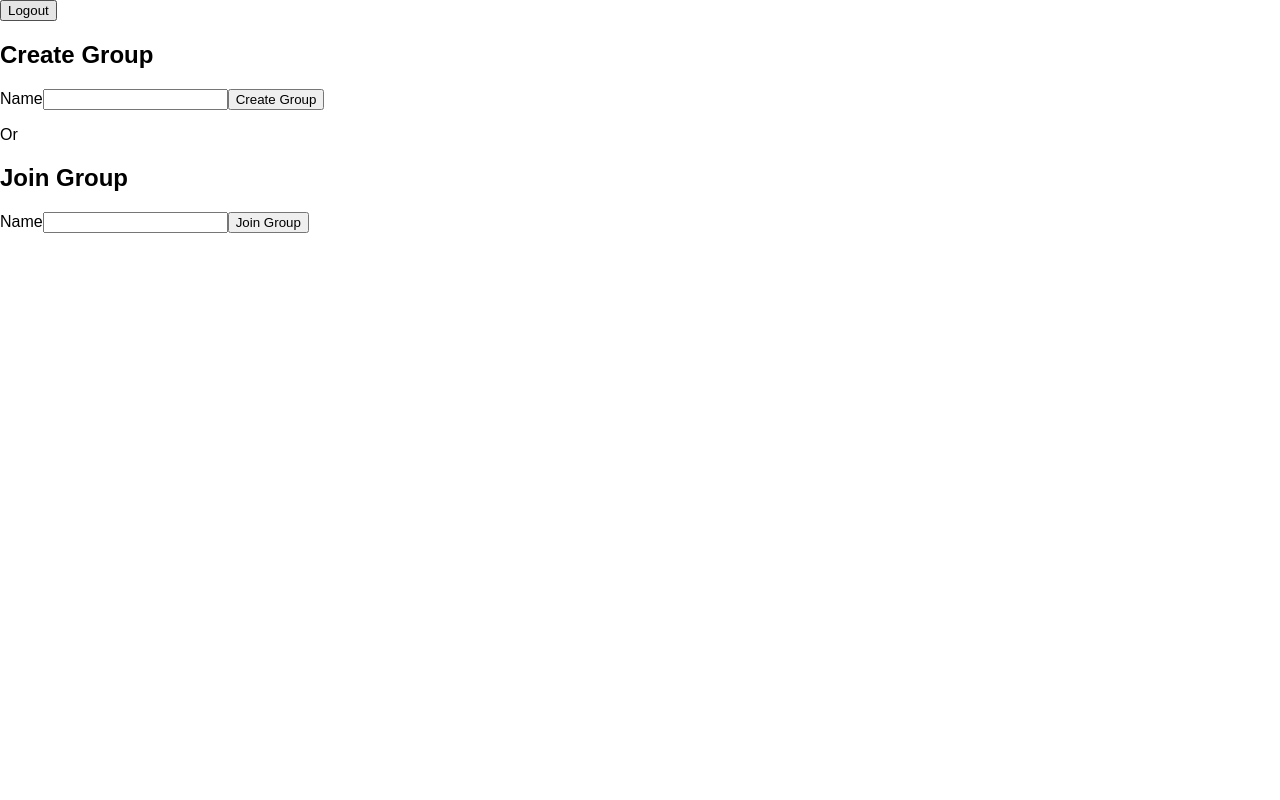
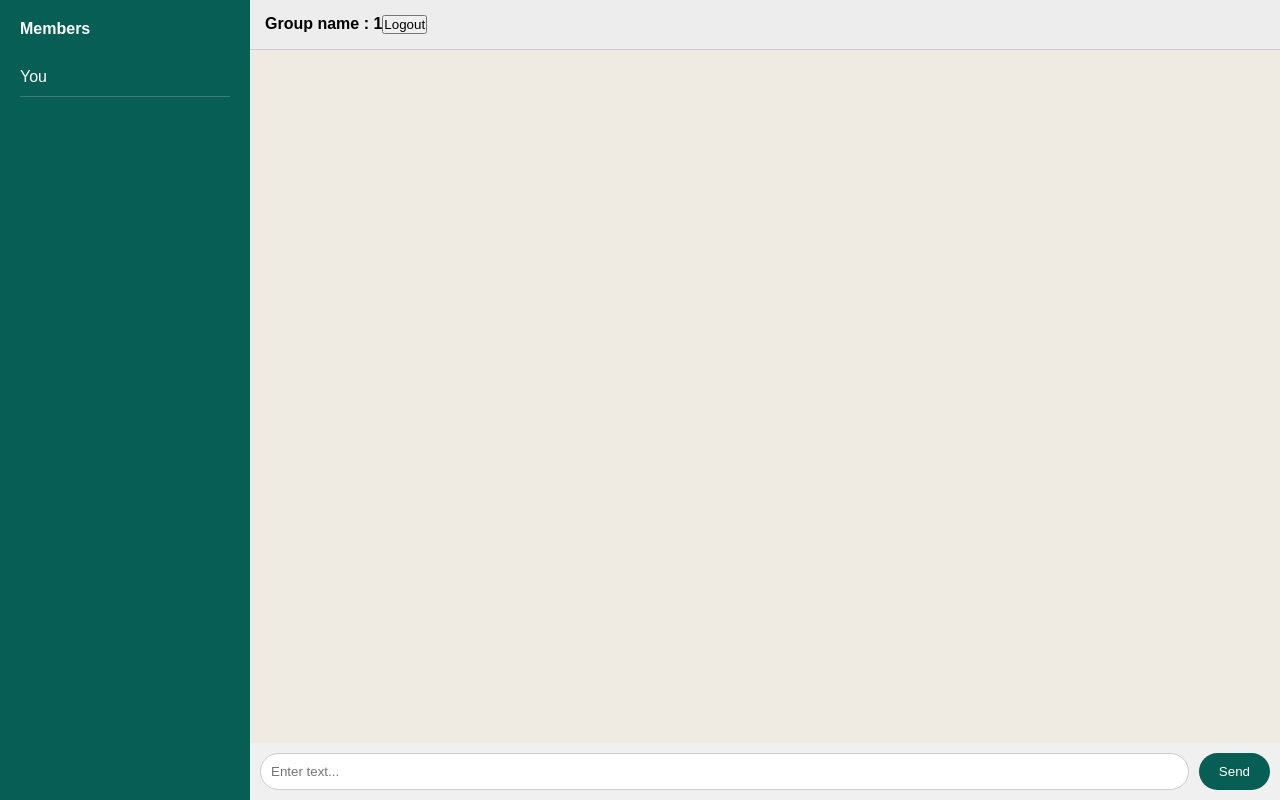
Before and after one commit to Srushti-Pawar09/GroupSync, a React app in the folder frontend/: page /chat/1 in a window 1280 px wide. Built offline with nearby package versions, Linux system fonts and the light colour scheme; the HTML template or start-up script is replaced by a standard one.

Commit message:
Fixed chat routing, restored password fields, corrected ChatRoom rendering

```diff
--- a/frontend/src/pages/ChatRoom.jsx
+++ b/frontend/src/pages/ChatRoom.jsx
@@ -1,64 +1,56 @@
-import { useNavigate } from "react-router-dom";
+import { useParams, useNavigate } from "react-router-dom";
 import { useState } from "react";
-import "../styles.css";
+import "./chat.css";
 
-export default function Dashboard() {
+export default function ChatRoom() {
+  const { id } = useParams();
   const navigate = useNavigate();
 
-  const [createGroupName, setCreateGroupName] = useState("");
-  const [joinGroupName, setJoinGroupName] = useState("");
+  const [messages, setMessages] = useState([]);
+  const [input, setInput] = useState("");
 
-  const handleCreate = () => {
-    if (!createGroupName) return;
-    navigate(`/chat/${createGroupName}`);
-  };
+  const handleSend = () => {
+    if (!input.trim()) return;
 
-  const handleJoin = () => {
-    if (!joinGroupName) return;
-    navigate(`/chat/${joinGroupName}`);
-  };
-
-  const handleLogout = () => {
-    navigate("/");
+    setMessages([...messages, { text: input, sender: "me" }]);
+    setInput("");
   };
 
   return (
-    <div className="page-container">
-
-      <button onClick={handleLogout}>Logout</button>
-
-      <h2>Create Group</h2>
-
-      <div className="form-block">
-        <label>Name</label>
-        <input
-          type="text"
-          value={createGroupName}
-          onChange={(e) => setCreateGroupName(e.target.value)}
-        />
-
-        <button onClick={handleCreate}>
-          Create Group
-        </button>
+    <div className="chat-app">
+      <div className="sidebar">
+        <div className="sidebar-header">Members</div>
+        <div className="member">You</div>
       </div>
 
-      <p>Or</p>
+      <div className="chat-section">
+        <div className="chat-header">
+          <span>Group name : {id}</span>
+          <button onClick={() => navigate("/")}>Logout</button>
+        </div>
 
-      <h2>Join Group</h2>
+        <div className="messages">
+          {messages.map((msg, index) => (
+            <div
+              key={index}
+              className={`message ${msg.sender === "me" ? "me" : "other"}`}
+            >
+              {msg.text}
+            </div>
+          ))}
+        </div>
 
-      <div className="form-block">
-        <label>Name</label>
-        <input
-          type="text"
-          value={joinGroupName}
-          onChange={(e) => setJoinGroupName(e.target.value)}
-        />
-
-        <button onClick={handleJoin}>
-          Join Group
-        </button>
+        <div className="message-input">
+          <input
+            type="text"
+            placeholder="Enter text..."
+            value={input}
+            onChange={(e) => setInput(e.target.value)}
+            onKeyDown={(e) => e.key === "Enter" && handleSend()}
+          />
+          <button onClick={handleSend}>Send</button>
+        </div>
       </div>
-
     </div>
   );
 }
--- a/frontend/src/pages/Dashboard.jsx
+++ b/frontend/src/pages/Dashboard.jsx
@@ -6,29 +6,34 @@ export default function Dashboard() {
   const navigate = useNavigate();
 
   const [createGroupName, setCreateGroupName] = useState("");
+  const [createPassword, setCreatePassword] = useState("");
+
   const [joinGroupName, setJoinGroupName] = useState("");
+  const [joinPassword, setJoinPassword] = useState("");
 
   const handleCreate = () => {
-    if (!createGroupName) return;
+    if (!createGroupName.trim() || !createPassword.trim()) {
+      alert("Group name and password required");
+      return;
+    }
+
     navigate(`/chat/${createGroupName}`);
   };
 
   const handleJoin = () => {
-    if (!joinGroupName) return;
+    if (!joinGroupName.trim() || !joinPassword.trim()) {
+      alert("Group name and password required");
+      return;
+    }
+
     navigate(`/chat/${joinGroupName}`);
-  };
-
-  const handleLogout = () => {
-    navigate("/");
   };
 
   return (
     <div className="page-container">
-
-      <button onClick={handleLogout}>Logout</button>
+      <button onClick={() => navigate("/")}>Logout</button>
 
       <h2>Create Group</h2>
-
       <div className="form-block">
         <label>Name</label>
         <input
@@ -37,15 +42,19 @@ export default function Dashboard() {
           onChange={(e) => setCreateGroupName(e.target.value)}
         />
 
-        <button onClick={handleCreate}>
-          Create Group
-        </button>
+        <label>Password</label>
+        <input
+          type="password"
+          value={createPassword}
+          onChange={(e) => setCreatePassword(e.target.value)}
+        />
+
+        <button onClick={handleCreate}>Create Group</button>
       </div>
 
       <p>Or</p>
 
       <h2>Join Group</h2>
-
       <div className="form-block">
         <label>Name</label>
         <input
@@ -54,11 +63,15 @@ export default function Dashboard() {
           onChange={(e) => setJoinGroupName(e.target.value)}
         />
 
-        <button onClick={handleJoin}>
-          Join Group
-        </button>
+        <label>Password</label>
+        <input
+          type="password"
+          value={joinPassword}
+          onChange={(e) => setJoinPassword(e.target.value)}
+        />
+
+        <button onClick={handleJoin}>Join Group</button>
       </div>
-
     </div>
   );
 }
--- a/frontend/src/styles.css
+++ b/frontend/src/styles.css
@@ -80,3 +80,24 @@ body {
   color: blue;
   cursor: pointer;
 }
+
+/* ===== Dashboard ===== */
+
+.page-container {
+  padding: 40px;
+}
+
+.form-block {
+  margin-top: 15px;
+  margin-bottom: 30px;
+}
+
+.form-block input {
+  padding: 8px;
+  width: 250px;
+  margin-right: 10px;
+}
+
+.form-block button {
+  padding: 8px 12px;
+}
```
